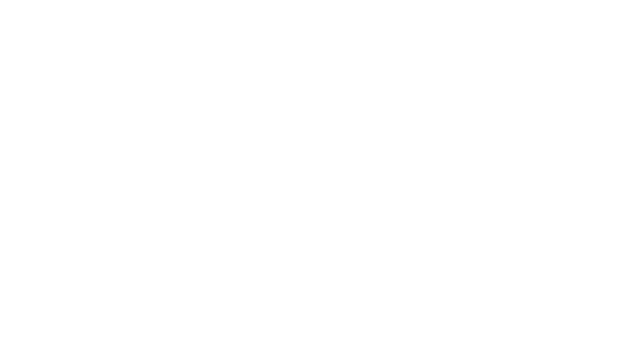
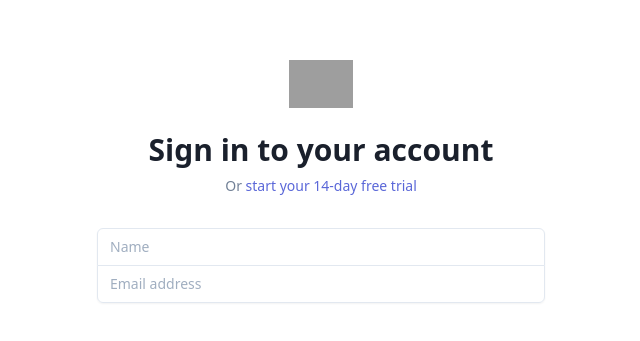
Before and after one commit to yxj0312/vue3-example, a Vue app: page /multiple-vmodels in a window 1280 px wide. Before the commit this address had no page. Shown: the part 207-548 px from the top of the page, without its empty margins (319-959 px from the left). Built offline with nearby package versions, Linux system fonts and the light colour scheme; grey boxes are pictures that could not be loaded.

Commit message:
Multiple V-Models

```diff
--- /dev/null
+++ b/src/components/InviteForm.vue
@@ -0,0 +1,57 @@
+<template>
+  <form
+    class="mt-8"
+    action=""
+  >
+    <div class="rounded-md shadow-sm">
+      <div>
+        <input
+          aria-label="Name"
+          name="name"
+          type="text"
+          required
+          class="appearance-none rounded-none relative block w-full px-3 py-2 border border-gray-300
+          placeholder-gray-500 text-gray-900 rounded-t-md focus:outline-none
+          focus:shadow-outline-blue focus:border-blue-300 focus:z-10 sm:text-sm sm:leading-5"
+          placeholder="Name"
+          :value="name"
+          @input="event => $emit('update:name', event.target.value)"
+        >
+      </div>
+      <div class="-mt-px">
+        <input
+          aria-label="Email address"
+          name="email"
+          type="email"
+          required
+          class="appearance-none rounded-none relative block w-full px-3 py-2 border
+          border-gray-300 placeholder-gray-500 text-gray-900 rounded-b-md
+          focus:outline-none focus:shadow-outline-blue
+          focus:border-blue-300 focus:z-10 sm:text-sm sm:leading-5"
+          placeholder="Email address"
+          :value="email"
+          @input="event => $emit('update:email', event.target.value)"
+        >
+      </div>
+    </div>
+  </form>
+</template>
+<script>
+export default {
+  name: 'InviteForm',
+  props: {
+    name: {
+      type: String,
+      required: true,
+    },
+    email: {
+      type: String,
+      required: true,
+    },
+  },
+};
+</script>
+
+<style scoped>
+
+</style>
--- a/src/router/index.js
+++ b/src/router/index.js
@@ -25,6 +25,11 @@ const router = createRouter({
       name: 'change-detection',
       component: () => import('../views/ChangeDetection.vue'),
     },
+    {
+      path: '/multiple-vmodels',
+      name: 'multiple-vmodels',
+      component: () => import('../views/MultipleVmodels.vue'),
+    },
   ],
 });
 
--- a/src/views/Home.vue
+++ b/src/views/Home.vue
@@ -119,6 +119,9 @@
             </router-link>
           </li>
           <li class="mt-10 md:mt-0">
+            <router-link
+              :to="{ name: 'multiple-vmodels'}"
+            >
               <div class="flex">
                 <div class="flex-shrink-0">
                   <div class="flex items-center justify-center h-12 w-12 rounded-md bg-indigo-500 text-white">
@@ -141,13 +144,14 @@
                 </div>
                 <div class="ml-4">
                   <h4 class="text-lg leading-6 font-medium text-gray-900">
-                  Mobile notifications
+                    Multiple Vmodels
                   </h4>
                   <p class="mt-2 text-base leading-6 text-gray-500">
                     Lorem ipsum, dolor sit amet consectetur adipisicing elit. Maiores impedit perferendis suscipit eaque, iste dolor cupiditate blanditiis ratione.
                   </p>
                 </div>
               </div>
+            </router-link>
           </li>
         </ul>
       </div>
--- /dev/null
+++ b/src/views/MultipleVmodels.vue
@@ -0,0 +1,57 @@
+<template>
+  <div class="min-h-screen flex items-center justify-center bg-gray-50 py-12 px-4 sm:px-6 lg:px-8">
+    <div class="max-w-md w-full">
+      <div>
+        <img
+          class="mx-auto h-12 w-auto"
+          src="https://tailwindui.com/img/logos/workflow-mark-on-white.svg"
+          alt="Workflow"
+        >
+        <h2 class="mt-6 text-center text-3xl leading-9 font-extrabold text-gray-900">
+          Sign in to your account
+        </h2>
+        <p class="mt-2 text-center text-sm leading-5 text-gray-600">
+          Or
+          <a
+            href="#"
+            class="font-medium text-indigo-600 hover:text-indigo-500 focus:outline-none focus:underline transition ease-in-out duration-150"
+          >
+            start your 14-day free trial
+          </a>
+        </p>
+      </div>
+      <InviteForm
+        v-model:name="inviteName"
+        v-model:email="inviteEmail"
+      />
+      <div class="mt-6">
+        <div>{{ inviteName }}</div>
+        <div>{{ inviteEmail }}</div>
+      </div>
+    </div>
+  </div>
+</template>
+
+<script>
+import { ref } from 'vue';
+import InviteForm from '../components/InviteForm.vue';
+
+export default {
+  name: 'MultipleVmodels',
+  components: {
+    InviteForm,
+  },
+  setup() {
+    const inviteName = ref('');
+    const inviteEmail = ref('');
+    return {
+      inviteName,
+      inviteEmail,
+    };
+  },
+};
+</script>
+
+<style scoped>
+
+</style>
```
Lines whose indentation alone changed are shown as unchanged.
